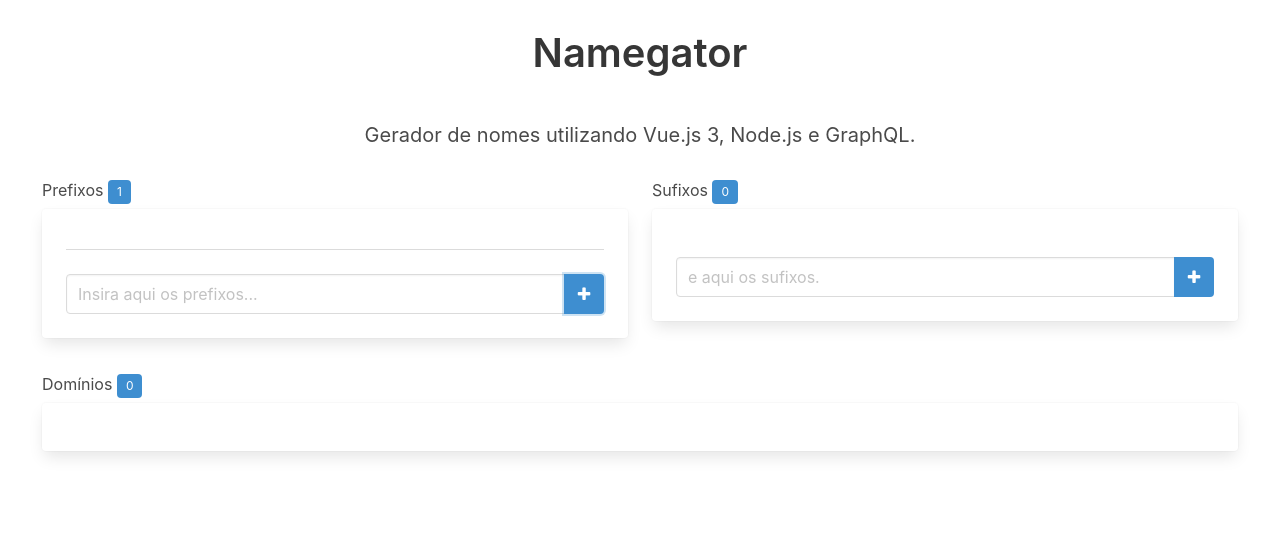
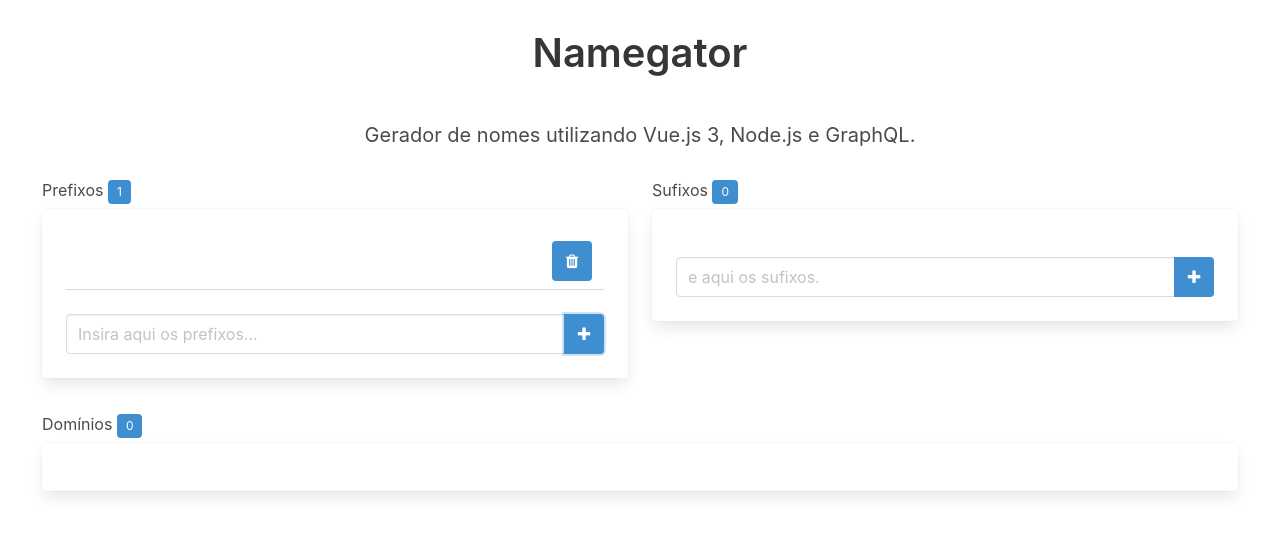
Before and after one commit to lanaschuster/vue-node-graphql-namegator, a Vue app in the folder frontend/: page / in a window 1280 px wide. Both pictures are taken after a click on the button 584 px from the left and 277 px from the top of the page. Shown: the top 536 px of the page. Built offline with nearby package versions, Linux system fonts and the light colour scheme.

Commit message:
ref remove items

```diff
--- a/frontend/src/components/ContentTable.vue
+++ b/frontend/src/components/ContentTable.vue
@@ -6,6 +6,15 @@
         <table class="table is-fullwidth is-hoverable">
           <tr v-for="(item, index) in items" :key="index">
             <td>{{ item }}</td>
+            <td v-if="hasDeleteButton" class="has-text-right">
+              <button
+                class="button is-info is-right"
+                @click="$emit('remove-item', index)">
+                <span class="icon">
+                  <i class="fa fa-trash"></i>
+                </span>
+              </button>
+            </td>
           </tr>
         </table>
         <slot name="fields" />
@@ -30,6 +39,10 @@
       type: Array,
       required: true
     },
+    hasDeleteButton: {
+      type: Boolean,
+      default: false
+    }
   }
 }
 </script>
--- a/frontend/src/components/Prefixes.vue
+++ b/frontend/src/components/Prefixes.vue
@@ -1,5 +1,10 @@
 <template>
-  <ContentTable :title="title" :quantity="prefixes.length" :items="prefixes">
+  <ContentTable
+    :title="title"
+    :quantity="prefixes.length"
+    :items="prefixes"
+    hasDeleteButton
+    @remove-item="removePrefix">
     <template v-slot:fields>
       <div class="field has-addons">
         <div class="control is-expanded">
@@ -39,6 +44,10 @@
       this.$store.commit('addPrefix', prefix)
       this.$store.dispatch('generateDomains')
       this.prefix = ''
+    },
+    removePrefix(index) {
+      this.$store.commit('removePrefix', index)
+      this.$store.dispatch('generateDomains')
     }
   },
   computed: {
--- a/frontend/src/components/Sufixes.vue
+++ b/frontend/src/components/Sufixes.vue
@@ -1,5 +1,10 @@
 <template>
-  <ContentTable :title="title" :quantity="sufixes.length" :items="sufixes">
+  <ContentTable
+    :title="title"
+    :quantity="sufixes.length"
+    :items="sufixes"
+    hasDeleteButton
+    @remove-item="removeSufix">
     <template v-slot:fields>
       <div class="field has-addons">
         <div class="control is-expanded">
@@ -38,6 +43,10 @@
       this.$store.commit('addSufix', sufix)
       this.$store.dispatch('generateDomains')
       this.sufix = ''
+    },
+    removeSufix(index) {
+      this.$store.commit('removeSufix', index)
+      this.$store.dispatch('generateDomains')
     }
   },
   computed: {
--- a/frontend/src/store/index.js
+++ b/frontend/src/store/index.js
@@ -32,6 +32,12 @@
     },
     cleanDomains(state) {
       state.domains = []
+    },
+    removePrefix(state, payload) {
+      state.prefixes.splice(payload, 1)
+    },
+    removeSufix(state, payload) {
+      state.sufixes.splice(payload, 1)
     }
   }
 })
```
